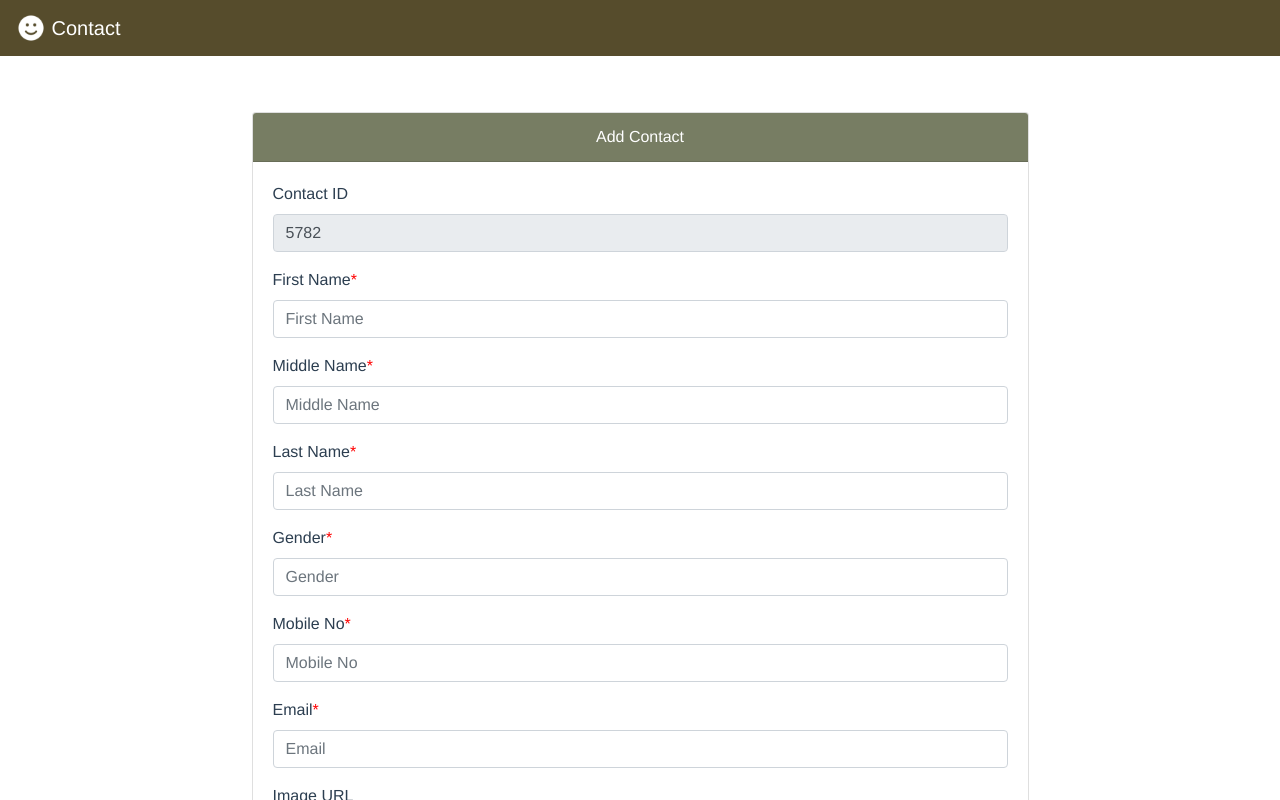
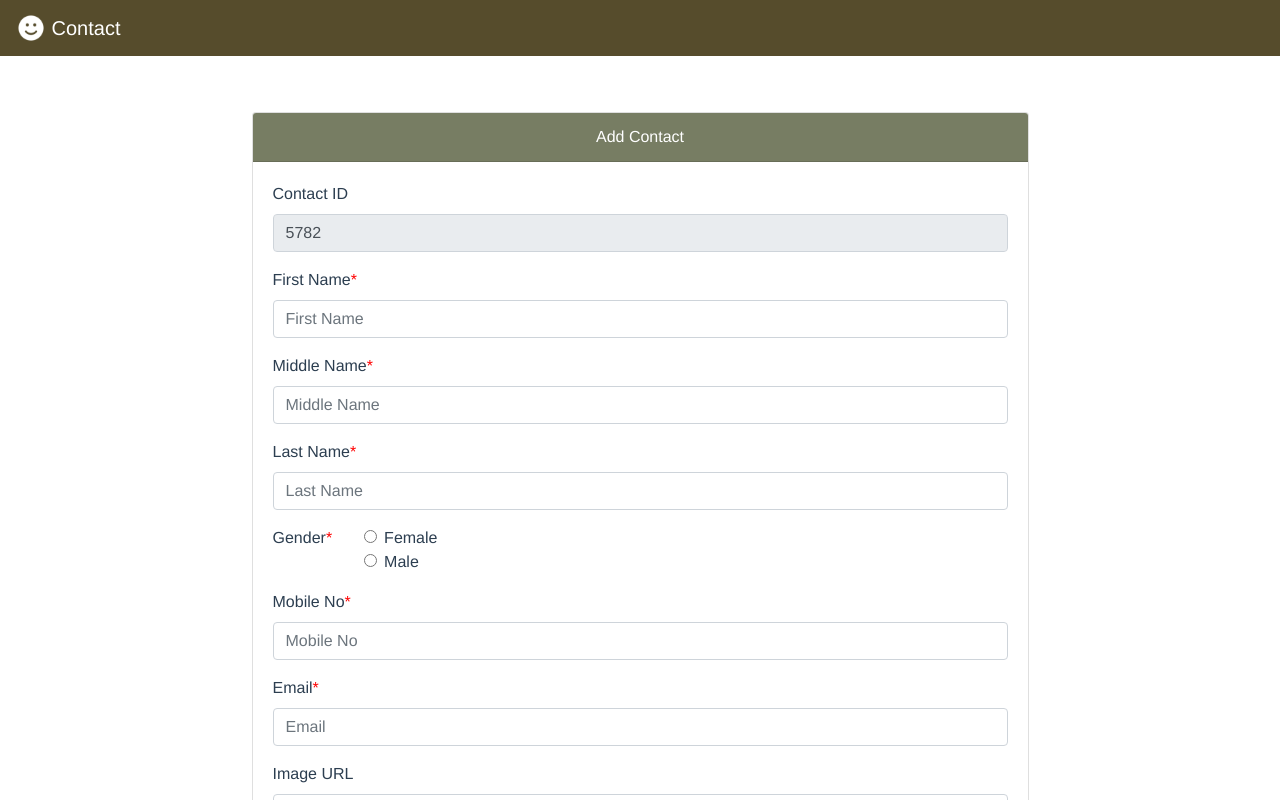
Before and after one commit to merlinboii/contacts_vue_project, a Vue app in the folder front_vite/: page /addcontact in a window 1280 px wide. Shown: the top 800 px of the page. Built offline with nearby package versions, Linux system fonts and the light colour scheme.

Commit message:
Update radio button of gender

```diff
--- a/front_vite/src/views/AddContact.vue
+++ b/front_vite/src/views/AddContact.vue
@@ -13,32 +13,42 @@
             </ul>
           </p>
           <div class="well">
-        <div class="form-group" >
+            <div class="form-group">
               <label class="pull-left">Contact ID</label>
               <input type="text" class="form-control" placeholder="Contact ID" v-model="Contact.contact_id" readonly>
             </div>
-        <div class="form-group" >
+            <div class="form-group">
               <label class="pull-left">First Name </label><label class="pull-left" style="color:red;">*</label>
               <input type="text" class="form-control" placeholder="First Name" v-model="Contact.firstname" required>
             </div>
-        <div class="form-group" >
+            <div class="form-group">
               <label class="pull-left">Middle Name </label><label class="pull-left" style="color:red;">*</label>
               <input type="text" class="form-control" placeholder="Middle Name" v-model="Contact.middlename" required>
             </div>
-        <div class="form-group" >
+            <div class="form-group">
               <label class="pull-left">Last Name </label><label class="pull-left" style="color:red;">*</label>
               <input type="text" class="form-control" placeholder="Last Name" v-model="Contact.lastname" required>
             </div>
             <div class="form-group" >
               <label class="pull-left">Gender </label><label class="pull-left" style="color:red;">*</label>
-          <input type="text" class="form-control" placeholder="Gender" v-model="Contact.gender" required>
+              <div class="form-check pull-left" style="margin-left:2rem">
+                <input class="form-check-input" type="radio" name="inlineRadioOptions" id="inlineRadio1" value="F" v-model="Contact.gender" >
+                <label class="form-check-label" for="inlineRadio1">Female</label>
               </div>
-        <div class="form-group" >
+              <br>
+              <div class="form-check pull-left" style="margin-left:2rem">
+                <input class="form-check-input" type="radio" name="inlineRadioOptions" id="inlineRadio2" value="M" v-model="Contact.gender">
+                <label class="form-check-label" for="inlineRadio2">Male</label><br>
+              </div>
+              <!-- <input type="text" class="form-control" placeholder="Gender" v-model="Contact.gender" required> -->
+            </div>
+            <br>
+            <div class="form-group">
               <label class="pull-left">Mobile No </label><label class="pull-left" style="color:red;">*</label>
               <input type="text" class="form-control" placeholder="Mobile No" v-model="Contact.mobile" required>
 
             </div>
-        <div class="form-group" >
+            <div class="form-group">
               <label class="pull-left">Email </label><label class="pull-left" style="color:red;">*</label>
               <input type="text" class="form-control" placeholder="Email" v-model="Contact.email" required>
             </div>
@@ -47,7 +57,8 @@
               <input type="text" class="form-control" placeholder="Image Url" v-model="Contact.image">
             </div>
           </div>
-      <button type="submit" class="btn btn-large btn-block full-width"  style="margin-bottom: 10px; background-color:#E2D7B9;">Submit</button>
+          <button type="submit" class="btn btn-large btn-block full-width"
+            style="margin-bottom: 10px; background-color:#E2D7B9;">Submit</button>
           <router-link to="/contacts">
             <a href="#" class="card-link" style="color:#777D63;">Back to Main Page</a>
           </router-link>
--- a/front_vite/src/views/UpdateContact.vue
+++ b/front_vite/src/views/UpdateContact.vue
@@ -1,48 +1,61 @@
 <template>
-  <div class="container" >
+  <div class="container">
     <div class="card" style="margin:5% 15% 5% 15%">
       <div class="card-header" style="background-color:#777D63;color:white;">
         Edit Contact
       </div>
       <div class="card-body">
-<form  @submit="checkForm">
+        <form @submit="checkForm">
           <div class="well">
             <h4>Edit Contact</h4>
-         <div class="form-group" >
+            <div class="form-group">
               <label class="pull-left">Contact ID </label>
               <input type="text" class="form-control" placeholder="Contact ID" v-model="Contact.contact_id" readonly>
             </div>
-        <div class="form-group" >
+            <div class="form-group">
               <label class="pull-left">First Name </label><label class="pull-left" style="color:red;">*</label>
               <input type="text" class="form-control" placeholder="First Name" v-model="Contact.firstname">
             </div>
-        <div class="form-group" >
+            <div class="form-group">
               <label class="pull-left">Middle Name </label><label class="pull-left" style="color:red;">*</label>
               <input type="text" class="form-control" placeholder="Middle Name" v-model="Contact.middlename">
             </div>
-        <div class="form-group" >
+            <div class="form-group">
               <label class="pull-left">Last Name </label><label class="pull-left" style="color:red;">*</label>
               <input type="text" class="form-control" placeholder="Last Name" v-model="Contact.lastname">
             </div>
-        <div class="form-group" >
+            <div class="form-group">
               <label class="pull-left">Gender </label><label class="pull-left" style="color:red;">*</label>
-          <input type="text" class="form-control" placeholder="Gender" v-model="Contact.gender">
+              <div class="form-check pull-left" style="margin-left:2rem">
+                <input class="form-check-input" type="radio" name="inlineRadioOptions" id="inlineRadio1" value="F"
+                  v-model="Contact.gender">
+                <label class="form-check-label" for="inlineRadio1">Female</label>
               </div>
-        <div class="form-group" >
+              <br>
+              <div class="form-check pull-left" style="margin-left:2rem">
+                <input class="form-check-input" type="radio" name="inlineRadioOptions" id="inlineRadio2" value="M"
+                  v-model="Contact.gender">
+                <label class="form-check-label" for="inlineRadio2">Male</label><br>
+              </div>
+              <!-- <input type="text" class="form-control" placeholder="Gender" v-model="Contact.gender"> -->
+            </div>
+            <br>
+            <div class="form-group">
               <label class="pull-left">Mobile No </label><label class="pull-left" style="color:red;">*</label>
               <input type="text" class="form-control" placeholder="Mobile No" v-model="Contact.mobile">
             </div>
-        <div class="form-group" >
+            <div class="form-group">
               <label class="pull-left">Email </label><label class="pull-left" style="color:red;">*</label>
               <input type="text" class="form-control" placeholder="Email" v-model="Contact.email">
             </div>
-        <div class="form-group" >
+            <div class="form-group">
               <label class="pull-left">Image URL </label><label class="pull-left" style="color:red;">*</label>
               <input type="text" class="form-control" placeholder="Image Url" v-model="Contact.image">
             </div>
           </div>
 
-      <button type="submit" class="btn btn-large btn-block full-width" style="margin-bottom: 10px; background-color:#E2D7B9;">Submit</button>
+          <button type="submit" class="btn btn-large btn-block full-width"
+            style="margin-bottom: 10px; background-color:#E2D7B9;">Submit</button>
           <router-link to="/contacts">
             <a href="#" class="card-link" style="color:#777D63;">Back to Main Page</a>
           </router-link>
```
Lines whose indentation alone changed are shown as unchanged.
